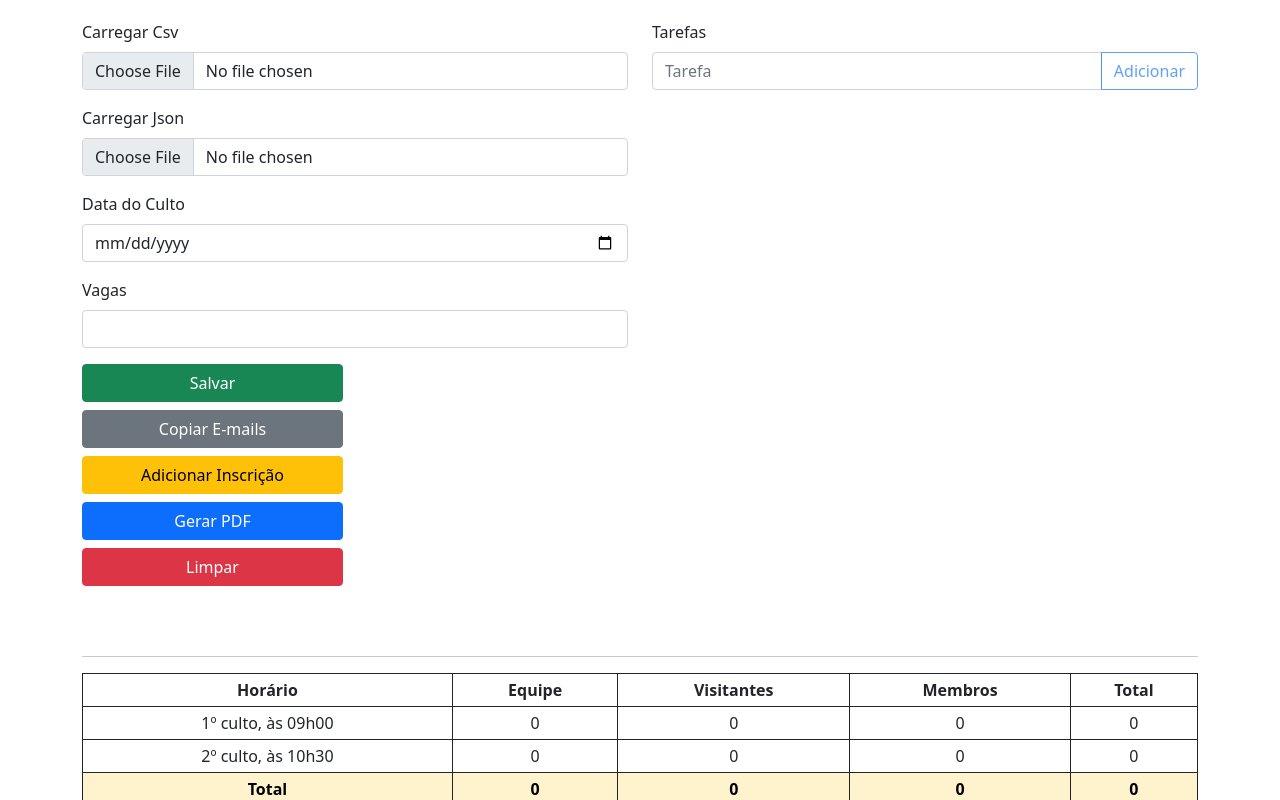
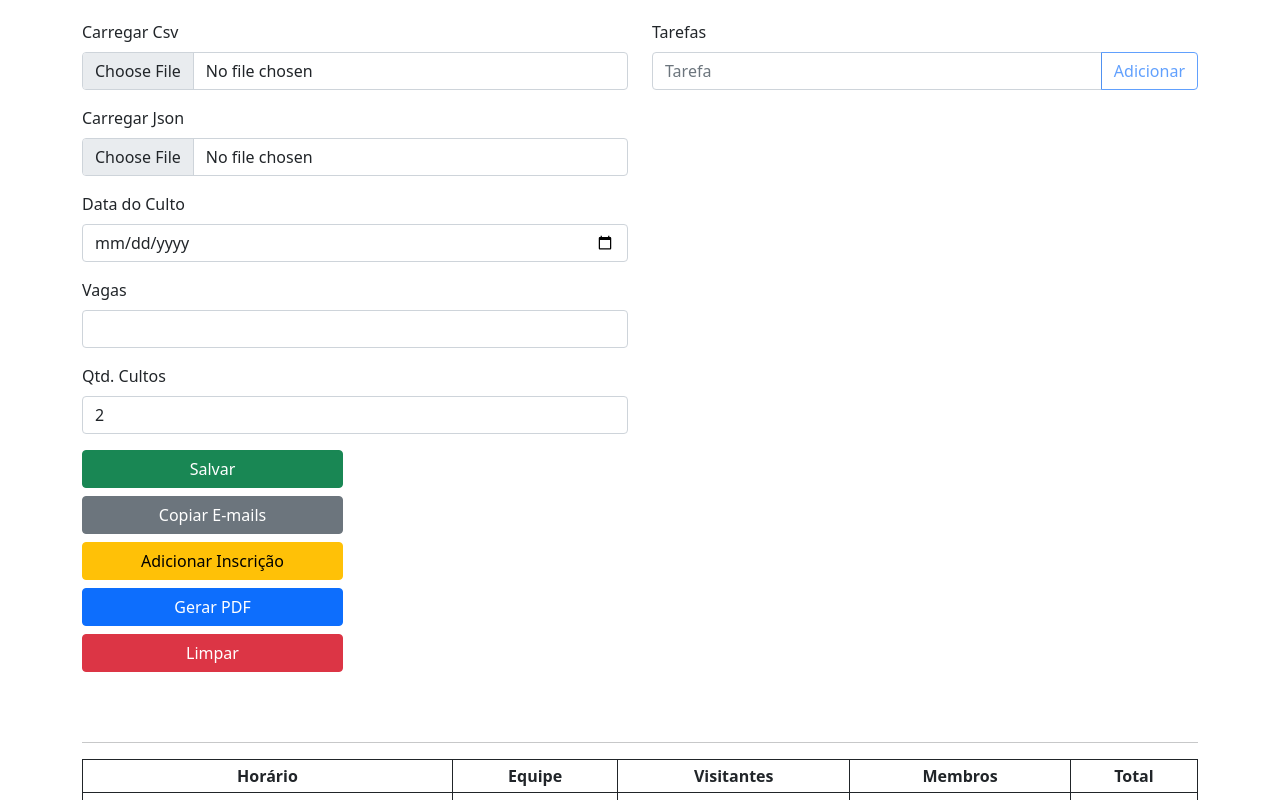
Before and after one commit to filiperoberto/incricoes-culto, a Vue app: page / in a window 1280 px wide. Shown: the top 800 px of the page. Built offline with nearby package versions, Linux system fonts and the light colour scheme.

Commit message:
Ajustes para aceitar um culto somente

```diff
--- a/src/App.vue
+++ b/src/App.vue
@@ -36,6 +36,17 @@
             class="form-control"
             id="vagas"
             v-model.number="vagas"
+          />
+        </div>
+        <div class="mb-3">
+          <label for="qtdCultos" class="form-label">Qtd. Cultos</label>
+          <input
+            type="number"
+            class="form-control"
+            id="qtdCultos"
+            max="2"
+            min="1"
+            v-model.number="cultos"
           />
         </div>
       </form>
@@ -94,7 +105,7 @@
                 @up="subir($event)"
                 @down="descer($event)"
                 @trocaHorario="trocaHorario($event)"
-                horario="09h00"
+                :horario="horarioPrimeiroCulto"
               />
               <culto
                 class="culto"
@@ -125,7 +136,7 @@
     </div>
     <div class="print-hide" v-if="data">
       <hr />
-      <textos-padrao :data="data" />
+      <textos-padrao :data="data" :cultos='cultos'/>
     </div>
     <div class="print-hide">
       <hr />
@@ -174,6 +185,7 @@ export default {
       copiado: false,
       saveInterval: null,
       version: 0,
+      cultos: 2
     };
   },
   computed: {
@@ -189,6 +201,9 @@ export default {
       }
       return format(parseISO(this.data), "dd/MM/yyyy");
     },
+    horarioPrimeiroCulto () {
+      return this.cultos > 1 ? '9h00' : '10h00'
+    }
   },
   watch: {
     data() {
@@ -216,6 +231,7 @@ export default {
         vagas: this.vagas,
         todo: this.todo,
         version: this.version,
+        cultos: this.cultos
       };
     },
     salvar() {
@@ -238,12 +254,13 @@ export default {
 
       document.body.removeChild(element);
     },
-    load({ inscricoes, data, vagas, todo, version }) {
+    load({ inscricoes, data, vagas, todo, version, cultos }) {
       this.json = inscricoes || [];
       this.data = data;
       this.vagas = vagas;
       this.version = version || 0;
       this.todo = todo || [];
+      this.cultos = cultos || 2;
     },
     subir({ item }) {
       const index = this.json.map((v) => v.index).indexOf(item.index);
@@ -312,6 +329,7 @@ export default {
       this.vagas = 60;
       this.version = 0;
       this.todo = [];
+      this.cultos = 2;
 
       const inscricoes = this.empacotar();
       this.$store.dispatch("saveJson", inscricoes);
--- a/src/components/LoadFile.vue
+++ b/src/components/LoadFile.vue
@@ -37,10 +37,10 @@ export default {
             'nome' : obj[keys[1]],
             'vinculo' : obj[keys[2]],
             'qtdIntegrantes' : obj[keys[3]],
-            'integrantes': obj[keys[4]] === 'Brasil' ? '': obj[keys[4]],
+            'integrantes': (obj[keys[4]] === 'Brasil' || obj[keys[4]] === 'Nenhum' ) ? '': obj[keys[4]],
             'email' :  obj[keys[5]],
-            'horario' :  obj[keys[6]],
-            'concorda' :  obj[keys[7]],
+            'horario' :  obj[keys[6]] || '1',
+            'concorda' :  obj[keys[7]] || 'Não',
             'subtotal' :  0,
             'total' :  0,
             'preferencia' : false
--- a/src/components/TextosPadrao.vue
+++ b/src/components/TextosPadrao.vue
@@ -21,7 +21,8 @@
         <p>
           Estão abertas as inscrições para o próximo culto presencial, em
           {{ dataSemAno }}, que deverão ser feitas através deste link:
-          https://forms.gle/pRxChjVYansE1gK9A
+          <span v-if='cultos === 2'>https://forms.gle/pRxChjVYansE1gK9A</span>
+          <span v-else>https://forms.gle/eLF2WmRCp4RGxXDg8</span>
         </p>
         <p>Avisos importantes:</p>
         <p>
@@ -59,7 +60,7 @@
           Segue em anexo a lista de inscritos para o culto presencial da Igreja
           Batista Reformada Vida Nova (IBRVN), que acontecerá domingo,
           <strong>{{ dataComAno }}</strong
-          >, em dois horários: 09h00 e 10h30.
+          >, <span v-if='cultos === 2'>em dois horários: 09h00 e 10h30.</span><span v-else>no horário: 10h00.</span>
         </p>
 
         <p>
@@ -92,6 +93,7 @@ export default {
   },
   props: {
     data: String,
+    cultos: Number
   },
   computed: {
     dataSemAno() {
```
